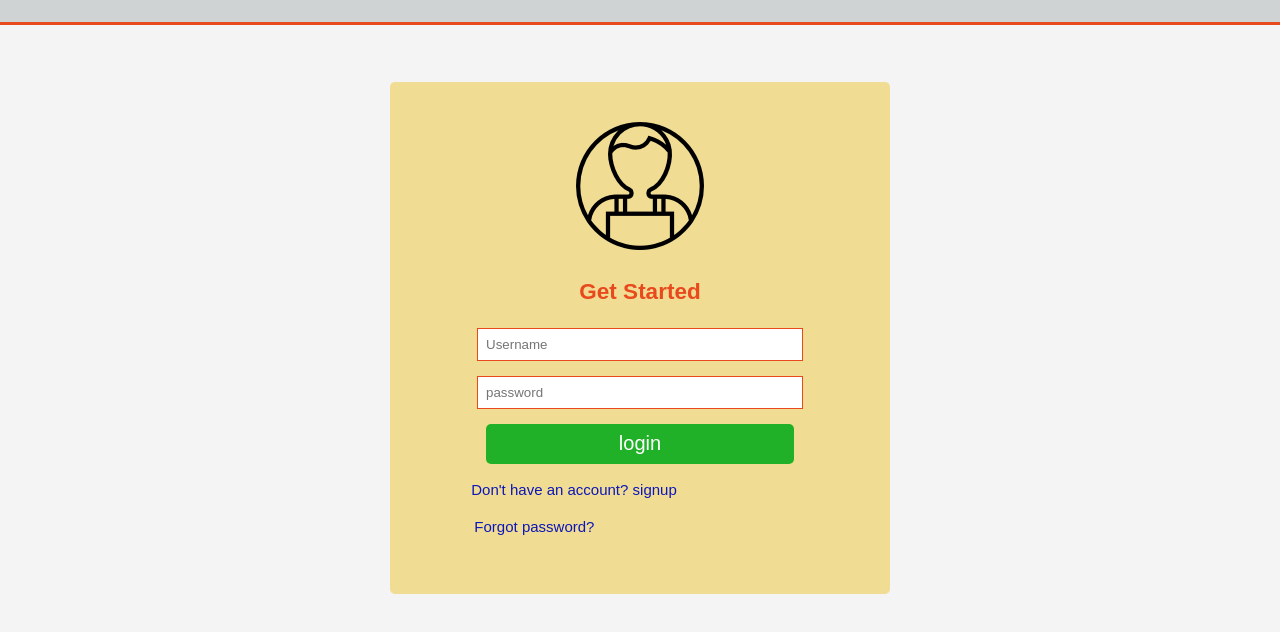
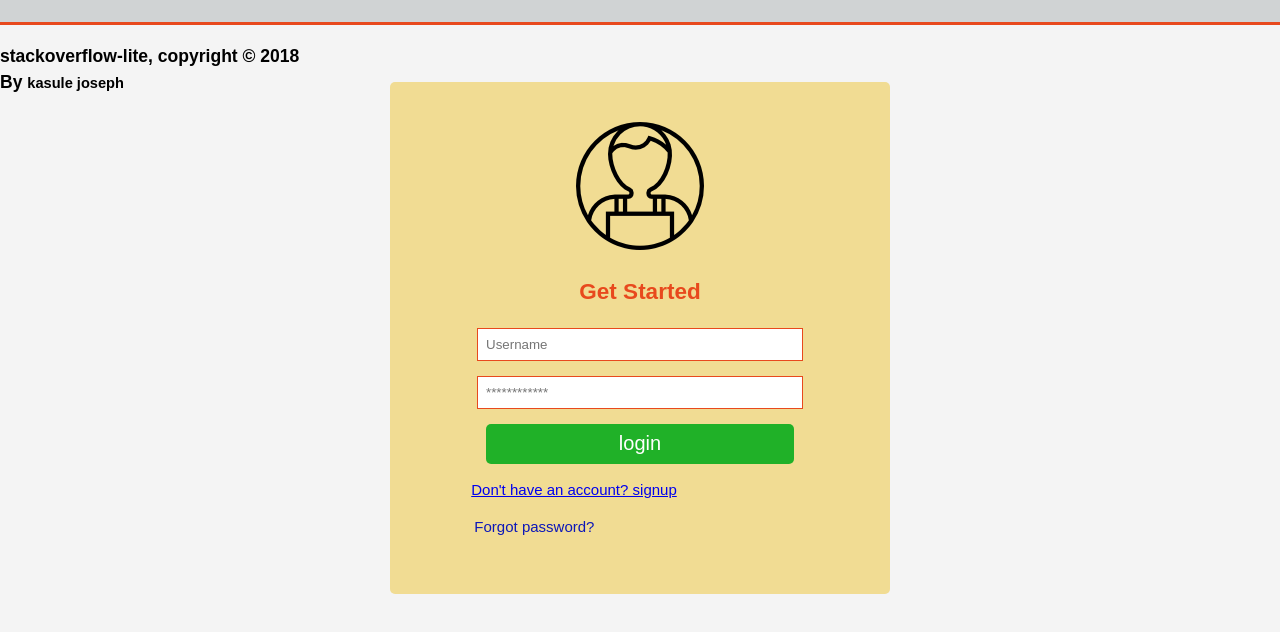
Before and after one commit to Kasulejoseph/stackoverflow-lite, a plain HTML site: page login.html in a window 1280 px wide. Shown: the part 78-710 px from the top of the page. Drawn offline with Linux system fonts and the light colour scheme.

Commit message:
[Finishes #159702173] updated signup page

```diff
--- a/login.html
+++ b/login.html
@@ -34,13 +34,16 @@
         <form>
                 <h2>Get Started</h2>
             <input type="text" placeholder="Username" required><p></p>
-            <input type="password" placeholder="password" required><p></p>
+            <input type="password" placeholder="************" required><p></p>
             <button class="button-1" type="submit">login</button><p></p>
 
         </form>
-        <p id="tosignup">Don't have an account? signup</p>
+        <p id="tosignup"><a href="signup.html">Don't have an account? signup</a></p>
         <p id="forgot">Forgot password?</p>
         </div>
-
+        <footer>
+                <h3>stackoverflow-lite, copyright &copy; 2018 <br>
+                By <small>kasule joseph</small></h3>
+            </footer>
 </body>
 </html>
```
